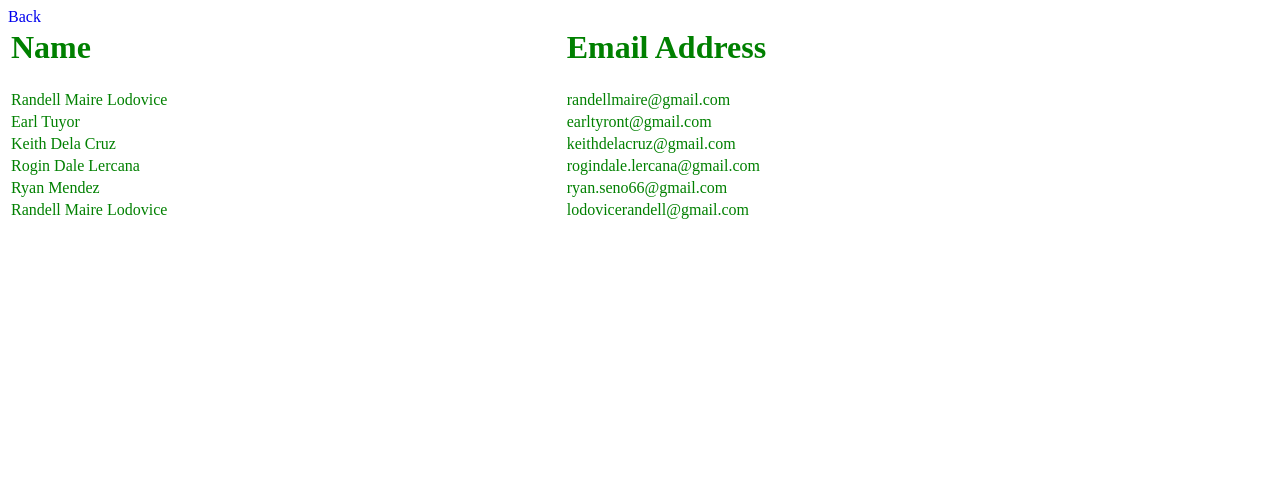
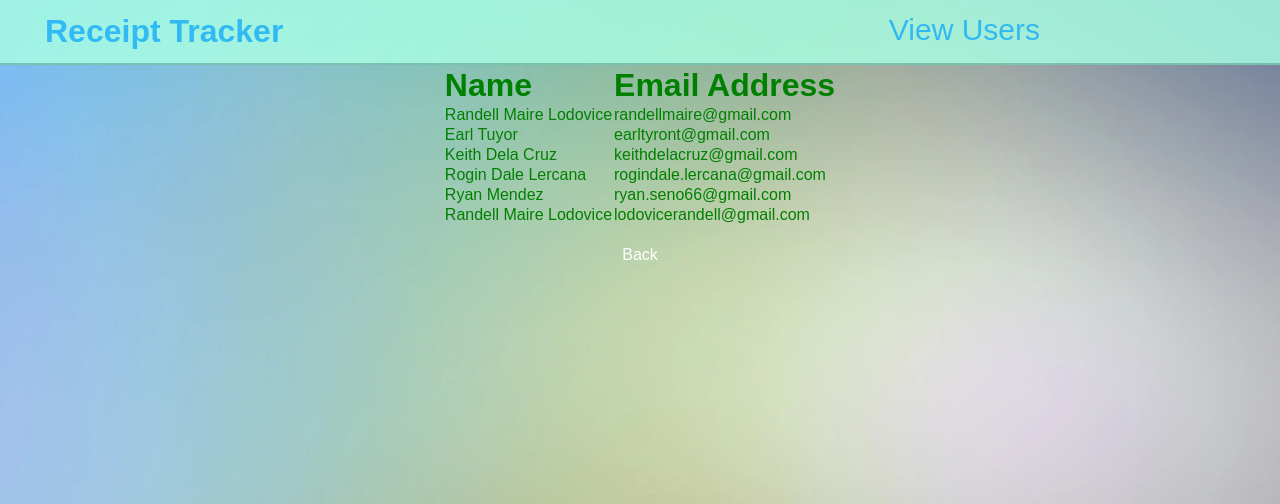
Before and after one commit to Rmlodovice/project, a PHP site: page /View/viewUsers.php in a window 1280 px wide. Shown: the top 504 px of the page. Run offline with PHP 8.4, Linux system fonts and the light colour scheme; data comes from the database, SQL or seed files in the repository.

Commit message:
minor changes

```diff
--- a/View/addReceipt.php
+++ b/View/addReceipt.php
@@ -46,7 +46,7 @@ if ($_SERVER['REQUEST_METHOD'] == 'POST') {
         <button type="submit">Add Receipt</button>
         <div>
         <footer>
-            <p>Back to menu <a href="accounting.php" > Prev</a></p>
+            <a href="accounting.php" > Back</a>
         </footer>
     </div>
     </form>
--- a/View/dashboard.php
+++ b/View/dashboard.php
@@ -3,7 +3,7 @@
 <head>
     <meta charset="UTF-8">
     <meta name="viewport" content="width=device-width, initial-scale=1.0">
-    <title>Receipt Tracker</title>
+    <title>Receipt Tracker - Admin</title>
     <link rel="stylesheet" href="../assets/css/accounting.css">
     <link rel="icon" href="../assets/image/iconTabLogo.png" type="image/png">
 </head>
--- a/View/newAccount.php
+++ b/View/newAccount.php
@@ -79,7 +79,7 @@
             </div>
             <div>
             <footer>
-                <p>Back to menu <a href="accounting.php" > Prev</a></p>
+                <a href="accounting.php" > Back</a>
             </footer>
         </div>
         </form>
--- a/View/viewUsers.php
+++ b/View/viewUsers.php
@@ -1,3 +1,20 @@
+<!DOCTYPE html>
+<html lang="en">
+<head>
+    <meta charset="UTF-8">
+    <meta name="viewport" content="width=device-width, initial-scale=1.0">
+    <title>Admin - View Users</title>
+    <link rel="stylesheet" href="../assets/css/accounting.css">
+    <link rel="icon" href="../assets/image/iconTabLogo.png" type="image/png">
+</head>
+<body>
+    <header>
+        <div class="headerR">
+            <h1>Receipt Tracker</h1>
+            <a style='text-decoration: none; font-size: 30px; margin-right: 12rem;' href="viewUsers.php">View Users</a>
+        </div>
+    </header>
+    <div class="table-container">
         <?php
             $mysqli = new mysqli("localhost", "root", "", "login_register");
 
@@ -19,7 +36,6 @@ if ($result = $mysqli->query($sql)) {
                     echo "<td style='text-align: left;'>" . $obj->email . "</td>";
                     echo "</tr>";
                 }
-    echo "<a style='text-decoration: none;' href='dashboard.php'>Back</a>";
                 echo "</table>";
                 echo "</div>";
 
@@ -28,3 +44,9 @@ if ($result = $mysqli->query($sql)) {
 
             $mysqli->close();
             ?>
+        </div>
+        <footer>
+            <a href="dashboard.php" > Back</a>
+        </footer>
+    </body>
+</html>
```
Lines whose indentation alone changed are shown as unchanged.
